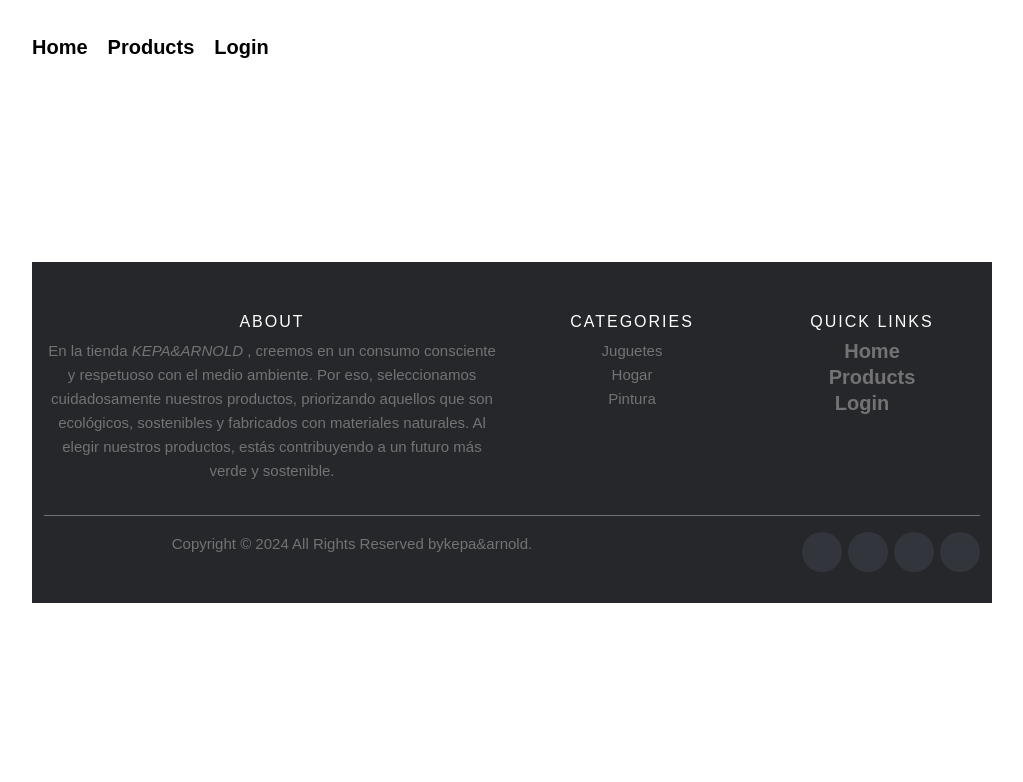
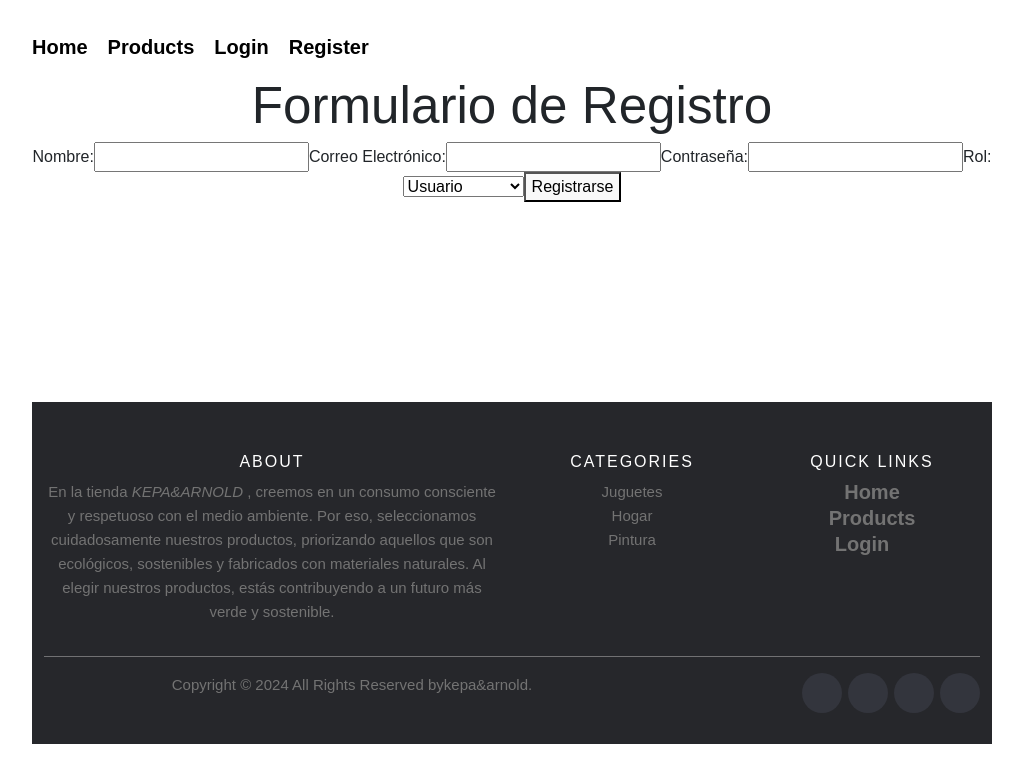
Before and after one commit to kepapujana/2-Frontend-Ecommerce, a React (Vite) app: page /register in a window 1280 px wide. Shown: the top 782 px of the page, without its empty margins (128-1151 px from the left). Built offline with nearby package versions, Linux system fonts and the light colour scheme.

Commit message:
agregado componente registro basico

```diff
--- a/src/App.jsx
+++ b/src/App.jsx
@@ -8,6 +8,7 @@ import TheHeader from "./components/TheHeader/TheHeader";
 import TheFooter from "./components/TheFooter/TheFooter";
 import { UserProvider } from "./context/UserContext/UserState";
 import { ProductsProvider } from "./context/ProductsContext/ProductsState";
+import Register from "./components/Register/Register";
 
 function App() {
   return (
@@ -17,6 +18,7 @@ function App() {
           <TheHeader />
           <Routes>
             <Route path="/" element={<Home />} />
+            <Route path="/register" element={<Register />} />
             <Route path="/login" element={<Login />} />
             <Route path="/profile" element={<Profile />} />
             <Route path="/products" element={<Products />} />
--- /dev/null
+++ b/src/components/Register/Register.jsx
@@ -0,0 +1,54 @@
+import React from "react";
+import "./Register.styles.scss";
+import { useContext, useEffect } from "react";
+import { Link, useNavigate } from "react-router-dom";
+import { UserContext } from "../../context/UserContext/UserState";
+import { Form, Input, Button } from "antd";
+
+const Register = () => {
+  const { login } = useContext(UserContext);
+
+  const navigate = useNavigate();
+  //esta accion solo se va procesar si hay un usuario logeado, y hay un token
+  useEffect(() => {
+    setTimeout(() => {
+      const foundToken = JSON.parse(localStorage.getItem("token"));
+      if (foundToken) {
+        navigate("/profile");
+      }
+    }, 2000);
+  }, [login]);
+
+  const onFinish = (values) => {
+    login(values);
+  };
+
+  const onFinishFailed = (errorInfo) => {
+    console.log("Failed:", errorInfo);
+  };
+
+  return (
+    <div>
+      <h1>Formulario de Registro</h1>
+
+      <label for="name">Nombre:</label>
+      <input type="text" id="name" name="name" required />
+
+      <label for="email">Correo Electrónico:</label>
+      <input type="email" id="email" name="email" required />
+
+      <label for="password">Contraseña:</label>
+
+      <input type="password" id="password" name="password" required />
+
+      <label for="role">Rol:</label>
+      <select id="role" name="role">
+        <option value="user">Usuario</option>
+        <option value="admin">Administrador</option>
+      </select>
+
+      <button type="submit">Registrarse</button>
+    </div>
+  );
+};
+export default Register;
--- a/src/components/TheHeader/TheHeader.jsx
+++ b/src/components/TheHeader/TheHeader.jsx
@@ -43,11 +43,18 @@ const TheHeader = () => {
               </li>
             </>
           ) : (
-            <li className="nav-menu-item">
-              <Link to="/login" className="nav-menu-link">
-                Login
-              </Link>
-            </li>
+            <>
+              <li className="nav-menu-item">
+                <Link to="/login" className="nav-menu-link">
+                  Login
+                </Link>
+              </li>
+              <li className="nav-menu-item">
+                <Link to="/register" className="nav-menu-link">
+                  Register
+                </Link>
+              </li>
+            </>
           )}
         </ul>
       </nav>
```
Also changed, not shown: src/components/Register/Register.styles.scss (added).
